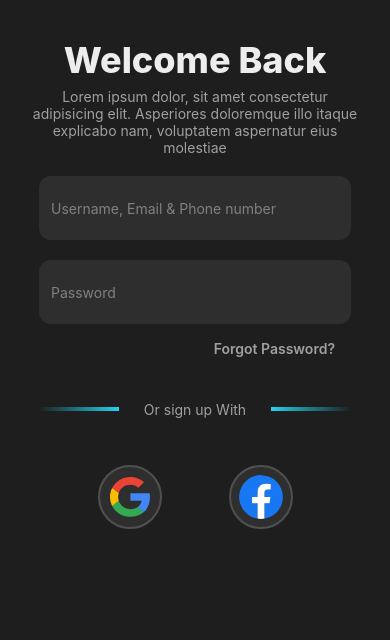
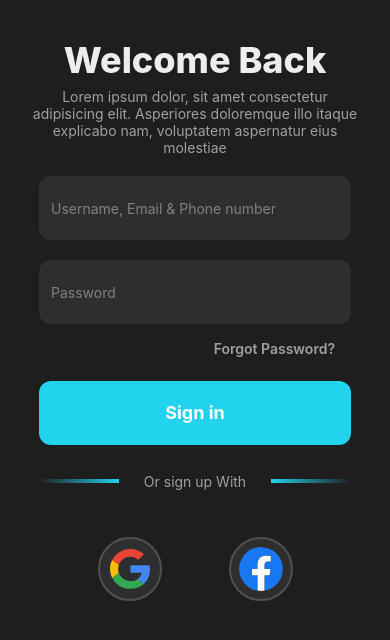
Before and after one commit to garbf1996/Plantilla-React-Native, a React Native app: screen /Login in a window 390 px wide. Shown: the top 640 px of the page. Built offline with nearby package versions, Linux system fonts and the light colour scheme.

Commit message:
add button

```diff
--- a/screens/LoginScreen.jsx
+++ b/screens/LoginScreen.jsx
@@ -34,6 +34,10 @@ export const LoginScreen = () => {
           </Text>
         </View>
 
+        <TouchableOpacity className="flex items-center justify-center bg-[#22D3EE] w-4/5 h-16 rounded-xl mt-2">
+          <Text className="text-lg font-bold text-white">Sign in</Text>
+        </TouchableOpacity>
+
         <View className="flex flex-row justify-between items-center w-4/5 h-14 mt-2 ">
           <LinearGradient
             colors={['#22D3EE', 'rgba(196, 196, 196, 0)']}
```
